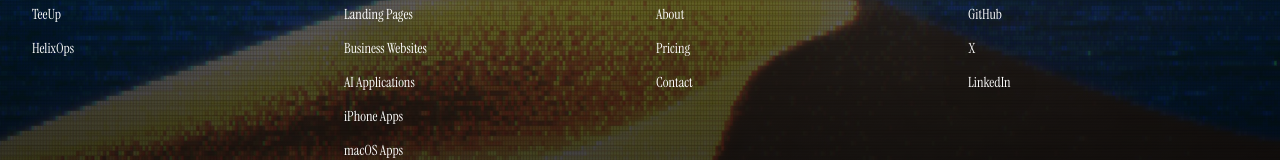
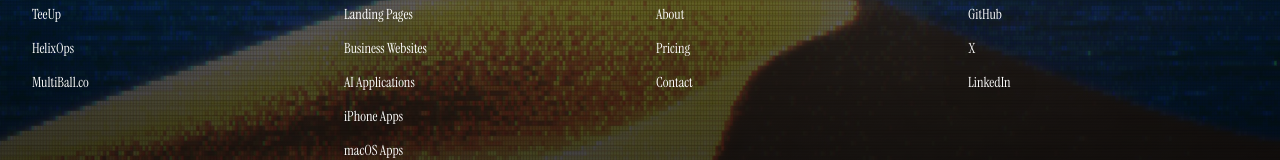
Before and after one commit to Martimic10/originlabs, a Next.js app: page / in a window 1280 px wide. Shown: the part 6677-6837 px from the top of the page. Built offline with nearby package versions, Linux system fonts and the light colour scheme.

Commit message:
new product added to footer

```diff
--- a/src/components/CTA.tsx
+++ b/src/components/CTA.tsx
@@ -11,6 +11,7 @@ const footerColumns = [
     links: [
       { href: "/products?app=teeup", label: "TeeUp" },
       { href: "/products?app=helixops", label: "HelixOps" },
+      { href: "/products?app=multiball.co", label: "MultiBall.co" },
     ],
   },
   {
```
